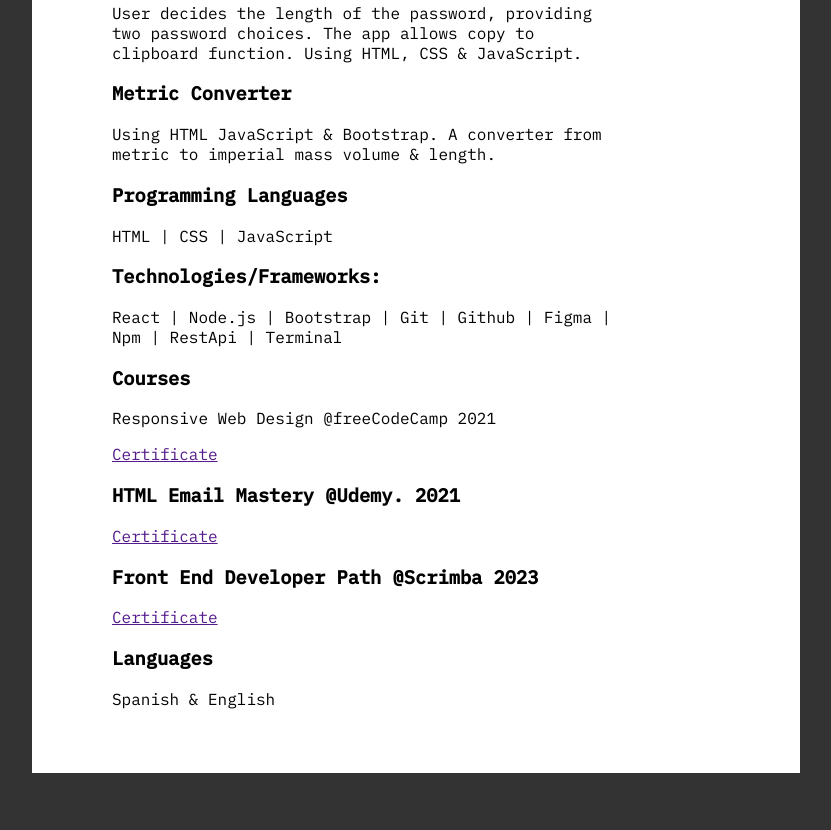
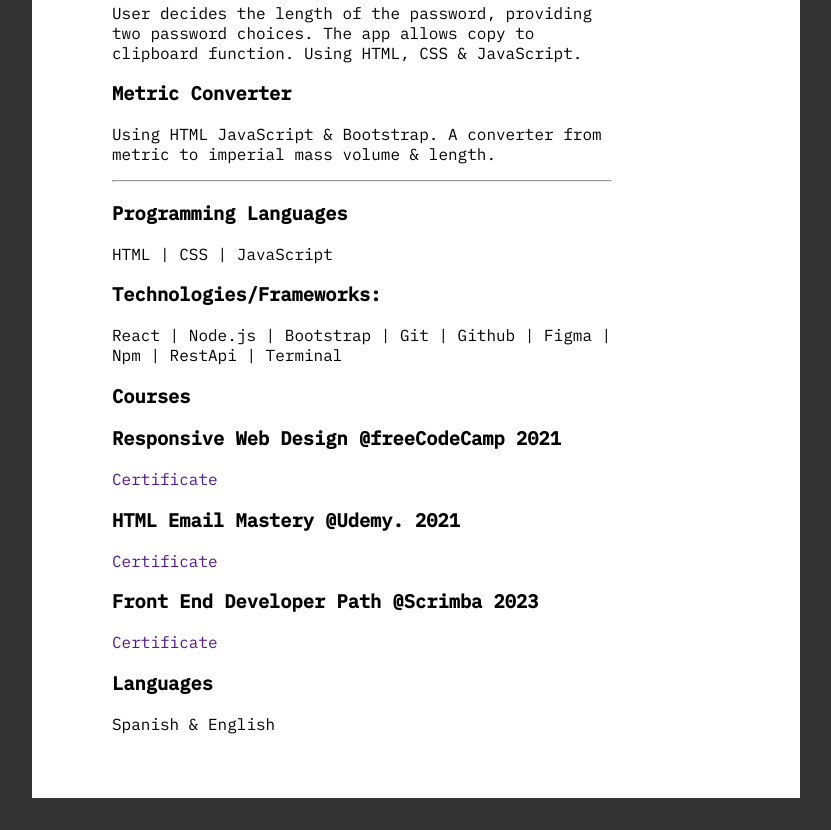
Before and after one commit to Robodlan/Online_resume, a plain HTML site: page index.html in a window 1280 px wide. Shown: the part 693-1523 px from the top of the page, without its empty margins (224-1055 px from the left). Before the commit the page ends 1498 px from the top, so only its background shows below. Drawn offline with Linux system fonts and the light colour scheme.

Commit message:
Css  Containers

```diff
--- a/index.html
+++ b/index.html
@@ -52,16 +52,17 @@
          mass volume & length.</p>
       </section>
     <section>
+      <hr/>
         <h3>Programming Languages</h3>
         <p>HTML | CSS | JavaScript</p>
         <h3>Technologies/Frameworks:</h3>
         <p>React | Node.js | Bootstrap | Git | Github | Figma | Npm |  RestApi | Terminal</p>
         <h3>Courses</h3>
-        <p>Responsive Web Design @freeCodeCamp         2021</p>
+        <h3>Responsive Web Design @freeCodeCamp 2021</h3>
         <a href="">Certificate</a>
-        <h3>HTML Email Mastery @Udemy.                                  2021</h3>
+        <h3>HTML Email Mastery @Udemy. 2021</h3>
         <a href="">Certificate</a>
-        <h3>Front End Developer Path @Scrimba            2023</h3>
+        <h3>Front End Developer Path @Scrimba 2023</h3>
         <a href="">Certificate</a>
         <h3>Languages</h3>
         <p>Spanish & English</p>
--- a/style.css
+++ b/style.css
@@ -16,6 +16,10 @@ body {
   background-color: #333;
 }
 /* Typography */
+a {
+  cursor: pointer;
+  text-decoration: none;
+}
 h1{
   font-weight: var(--lg-wg);
   font-size: var(--f-size-lg);
```
